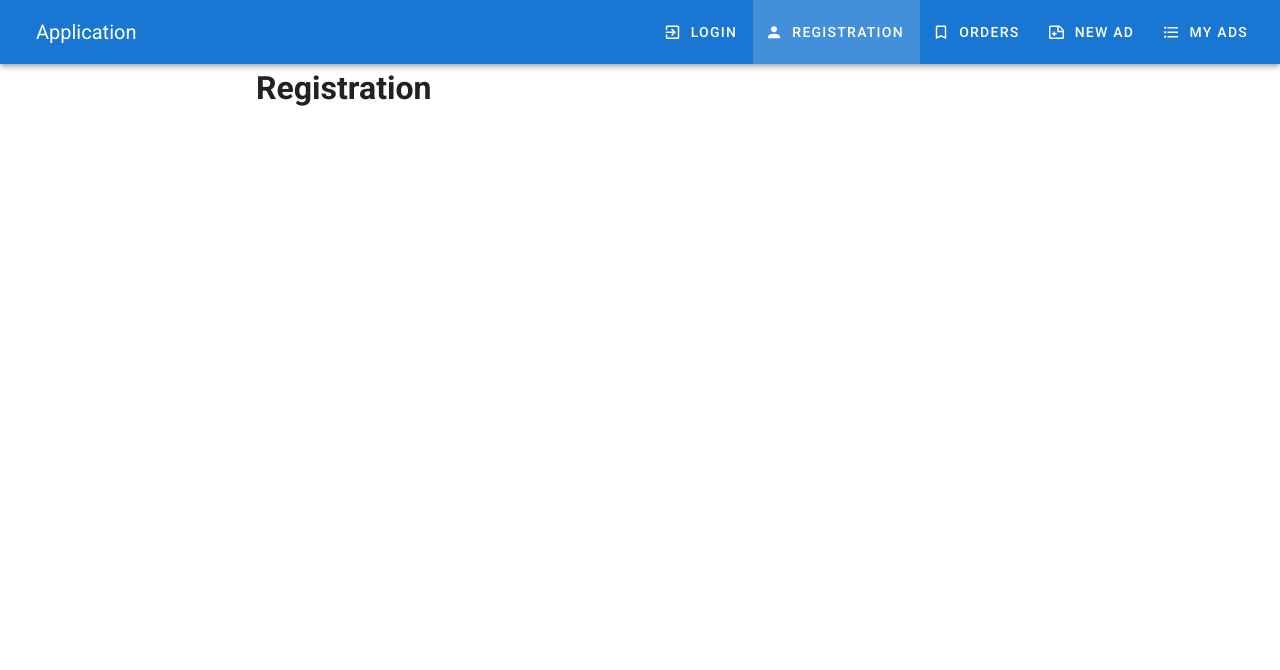
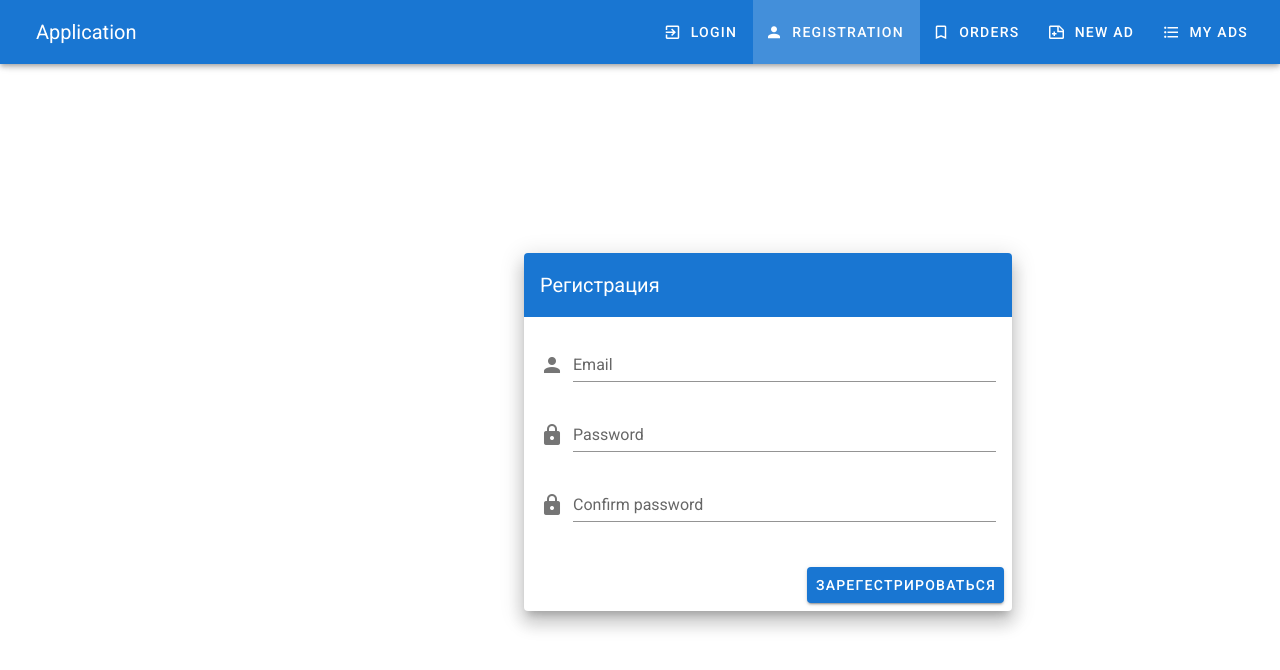
Before and after one commit to asperXx/spa-application, a Vue app: page /registration in a window 1280 px wide. Shown: the top 670 px of the page. Built offline with nearby package versions, Linux system fonts and the light colour scheme.

Commit message:
add validate in registration form

```diff
--- a/package.json
+++ b/package.json
@@ -8,6 +8,7 @@
     "lint": "vue-cli-service lint"
   },
   "dependencies": {
+    "axios": "^0.19.2",
     "core-js": "^3.6.5",
     "vue": "^2.6.11",
     "vue-router": "^3.3.4",
--- a/src/components/Auth/Login.vue
+++ b/src/components/Auth/Login.vue
@@ -52,6 +52,7 @@
                 <v-btn
                 color="primary"
                 @click="onSubmit"
+                :disabled="!valid"
                 >Login</v-btn>
               </v-card-actions>
             </v-card>
@@ -82,7 +83,13 @@
     },
     methods: {
       onSubmit() {
-
+        if (this.$refs.form.validate()) {
+          const user = {
+            email: this.email,
+            password: this.password
+          }
+          console.log(user)
+        }
       }
     }
 }
--- a/src/components/Auth/Registration.vue
+++ b/src/components/Auth/Registration.vue
@@ -1,15 +1,111 @@
 <template>
-    <v-container>
-        <v-layout row>
-            <v-flex xs12>
-                <h1>Registration</h1>
-            </v-flex>
-        </v-layout>
-    </v-container>
+    <v-container
+        class="fill-height"
+        fluid
+      >
+        <v-row
+          align="center"
+          justify="center"
+        >
+          <v-col
+            cols="12"
+            sm="8"
+            md="6"
+          >
+            <v-card class="elevation-12">
+              <v-toolbar
+                color="primary"
+                dark
+                flat
+              >
+                <v-toolbar-title>Регистрация</v-toolbar-title>
+              </v-toolbar>
+              <v-card-text>
+                <v-form
+                ref="form"
+                v-model="valid"
+                lazy-validation
+                >
+                  <v-text-field
+                    label="Email"
+                    name="email"
+                    prepend-icon="mdi-account"
+                    type="email"
+                    v-model="email"
+                    :rules="emailRules"
+                    required
+                  ></v-text-field>
+
+                  <v-text-field
+                    id="password"
+                    label="Password"
+                    name="password"
+                    prepend-icon="mdi-lock"
+                    type="password"
+                    v-model="password"
+                    :rules="passwordRules"
+                  ></v-text-field>
+
+                   <v-text-field
+                    id="password"
+                    label="Confirm password"
+                    name="confirm-password"
+                    prepend-icon="mdi-lock"
+                    type="password"
+                    v-model="confirmPassword"
+                    :rules="confirmPasswordRules"
+                  ></v-text-field>
+                </v-form>
+              </v-card-text>
+              <v-card-actions>
+                <v-spacer></v-spacer>
+                <v-btn
+                color="primary"
+                @click="onSubmit"
+                :disabled="!valid"
+                >Зарегестрироваться</v-btn>
+              </v-card-actions>
+            </v-card>
+          </v-col>
+        </v-row>
+      </v-container>
 </template>
 
 <script>
 export default {
-
+    props: {
+      source: String,
+    },
+    data () {
+      return {
+        email: '',
+        password: '',
+        confirmPassword:'',
+        valid: false,
+        emailRules: [
+        v => !!v || 'E-mail is required',
+        v => /.+@.+\..+/.test(v) || 'Неправильно введен E-mail',
+      ],
+        passwordRules: [
+          v=> !!v || 'Password is required',
+          v=> (v && v.length >= 6) || 'Пароль не может быть меньше 6 символов'
+        ],
+        confirmPasswordRules: [
+            v=> !!v || 'Password is required',
+            v=> v === this.password || 'Пароли не совпадают'
+        ]
+      }
+    },
+    methods: {
+      onSubmit() {
+        if (this.$refs.form.validate()) {
+          const user = {
+            email: this.email,
+            password: this.password
+          }
+          console.log(user)
+        }
+      }
+    }
 }
 </script>
```
Also changed, not shown: 1 other file (tests, documents, lock files or other folders).
